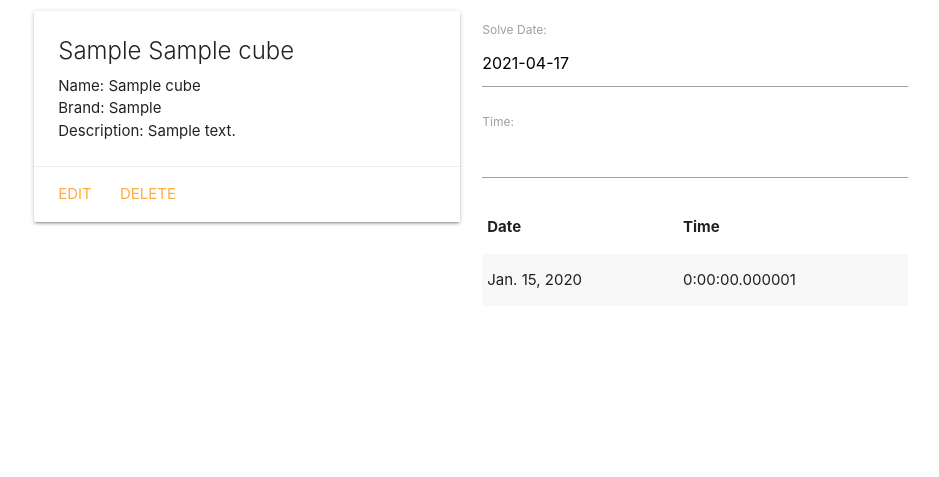
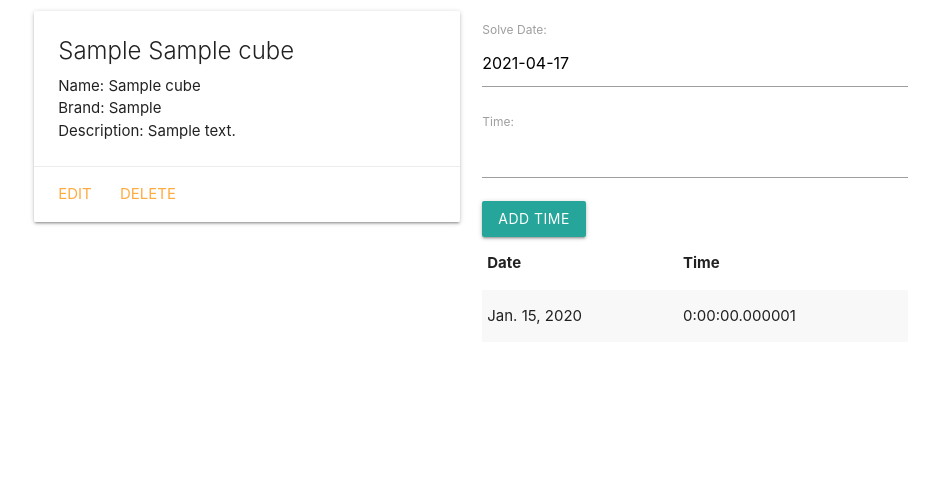
Before and after one commit to TuckTuckC/CubeCollector, a Django app: page /cubes/1/ in a window 1280 px wide. Shown: the part 197-674 px from the top of the page, without its empty margins (169-1108 px from the left). Run offline with Django 3.2, Linux system fonts and the light colour scheme; tables that the repository leaves empty hold one stand-in row (values such as "Sample post").

Commit message:
added a submit button to the details time form

```diff
--- a/main_app/templates/cubes/detail.html
+++ b/main_app/templates/cubes/detail.html
@@ -22,6 +22,7 @@
     <form method='post'>
       {% csrf_token %}
       {{ time_form.as_p }}
+      <input type="submit" class="btn" value="Add Time"
     </form>
     <table class="striped">
       <thead>
```
